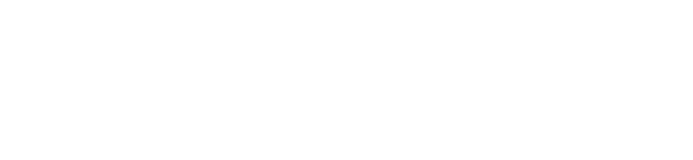
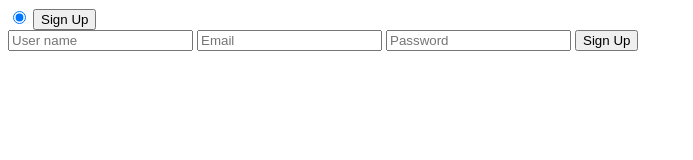
Before and after one commit to ParsaHaghighatgoo/Responsive-Login-Form, a plain HTML site: page index.html in a window 1280 px wide. Shown: the whole page, without its empty margins (0-693 px from the left). Drawn offline with Linux system fonts and the light colour scheme.

Commit message:
container1 :D

```diff
--- a/index.html
+++ b/index.html
@@ -10,7 +10,21 @@
 </head>
 
 <body>
+    <div class="container">
+        <div class="container1">
+            <input type="radio" id="radioSignup" name="userAction" checked>
+            <button class="sign-up-title"><label for="radioSignup">Sign Up</label></button>
+            <form>
+                <input required placeholder="User name" type="text">
+                <input required placeholder="Email" type="email">
+                <input required placeholder="Password" type="password">
+                <input value="Sign Up" type="submit">
+            </form>
+        </div>
+        <div class="container2">
 
+        </div>
+    </div>
 </body>
 
 </html>
```
